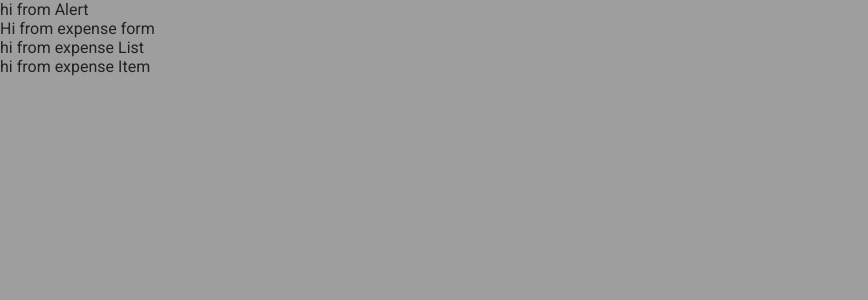
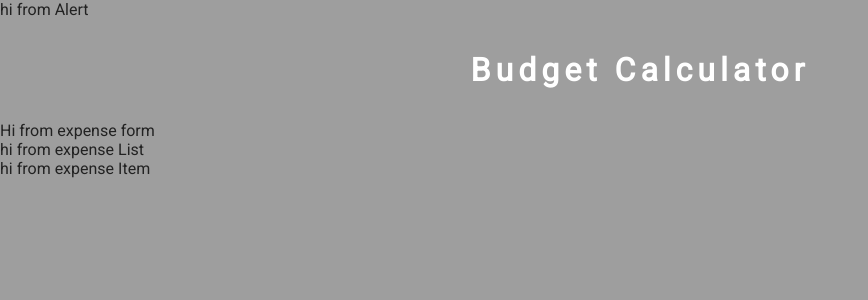
Before and after one commit to BeataJ/budget-cal-react-hooks, a React (Create React App) app: page / in a window 1280 px wide. Shown: the top 300 px of the page, without its empty margins (0-868 px from the left). Built offline with nearby package versions, Linux system fonts and the light colour scheme.

Commit message:
create h1 budget calculator

```diff
--- a/src/App.js
+++ b/src/App.js
@@ -1,4 +1,4 @@
-import React from 'react';
+import React, {useState} from 'react';
 import './App.css';
 import Alert from './components/Alert';
 import ExpenseForm from './components/ExpenseForm';
@@ -11,12 +11,16 @@ const initialExpenses = [
   {id:uuid(), charge: 'credit card bill', amount: 1200}
 ]
 
-console.log(initialExpenses);
+// console.log(initialExpenses);
 
 function App() {
+  const [expenses, setExpenses] = useState(initialExpenses);
+  // console.log(expenses);
+
   return (
     <>
       <Alert />
+      <h1>budget calculator</h1>
       <ExpenseForm />
       <ExpenseList />
     </>
```
